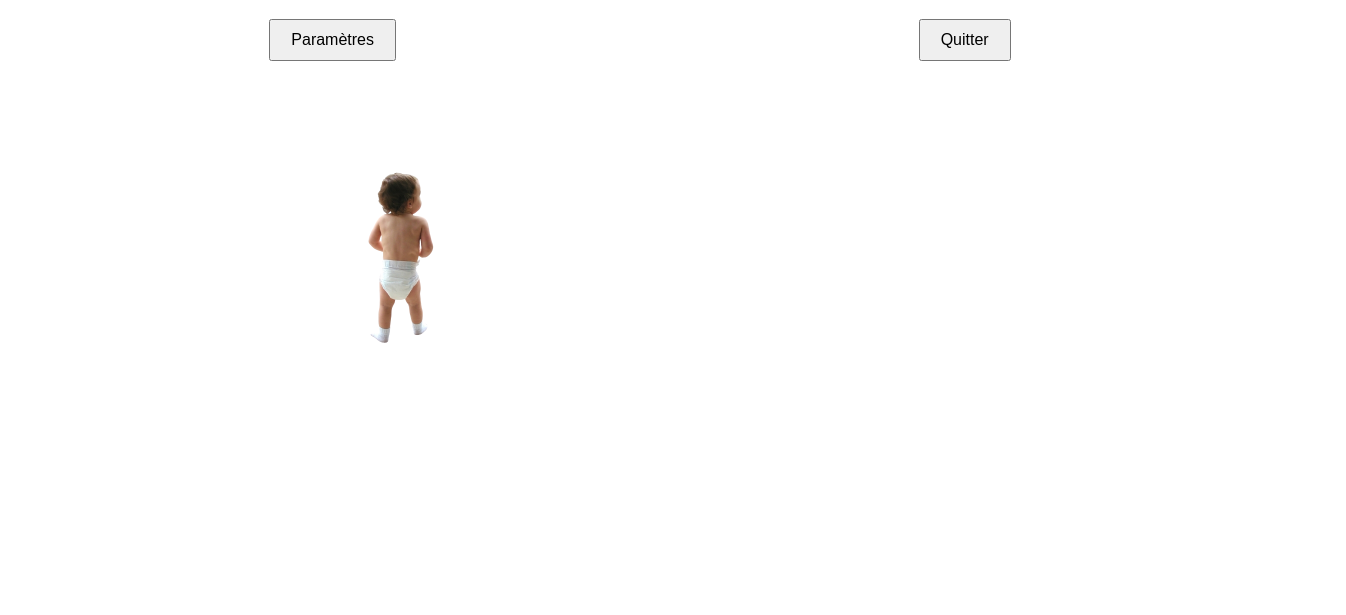
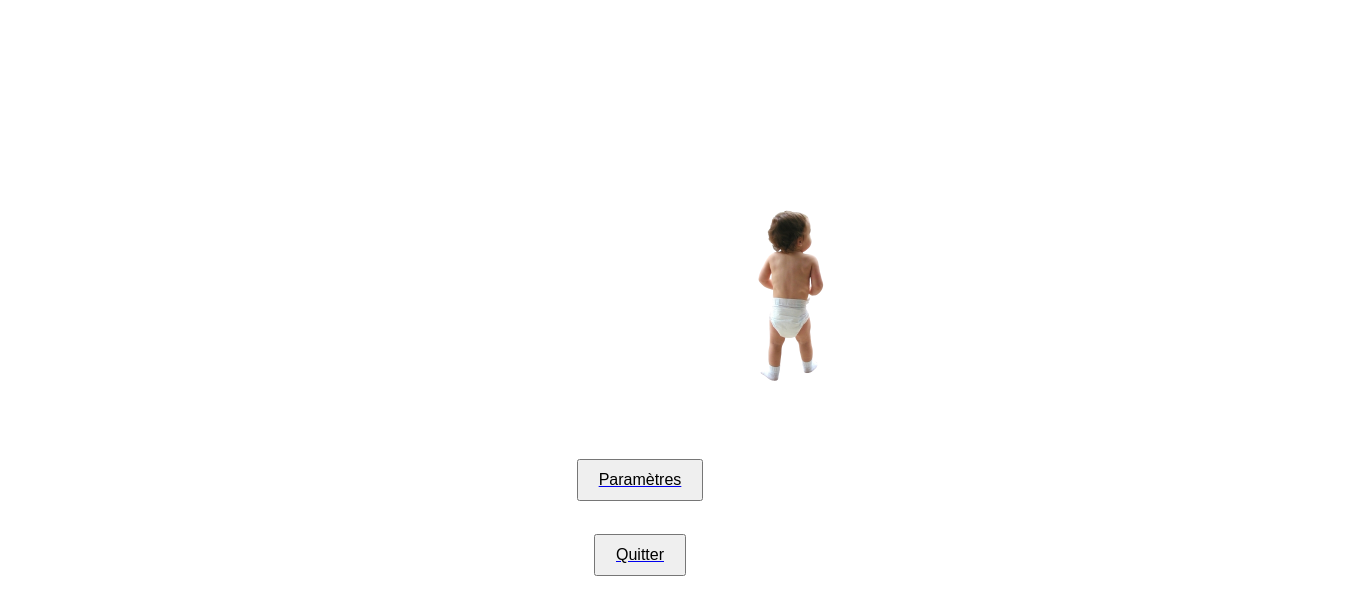
Before and after one commit to Sudocks/JAM_OPEN, a website: page client/index.html in a window 1280 px wide. Shown: the part 61-676 px from the top of the page, 1346 px wide, since content can reach past the window. Drawn offline with Linux system fonts and the light colour scheme.

Commit message:
[+] css + index

```diff
--- /dev/null
+++ b/client/css/index.css
@@ -0,0 +1,21 @@
+.menu {
+    display: flex;
+    flex-direction: column;
+    justify-content: space-around;
+    align-items: center;
+    height: 150px;
+    margin-top: 20px;
+}
+
+.menu button {
+    padding: 10px 20px;
+    font-size: 1em;
+    cursor: pointer;
+}
+
+#bouton-play {
+    position: relative;
+    top: 80px;
+    left: 390px;
+    scale: 0.5;
+}
--- a/client/index.html
+++ b/client/index.html
@@ -2,36 +2,21 @@
 <html>
 <head>
     <title>Jeu Web</title>
-    <style>
-        /* Styles pour le menu */
-        .menu {
-            display: flex;
-            justify-content: space-around;
-            margin-top: 20px;
-        }
-
-        .menu button {
-            padding: 10px 20px;
-            font-size: 1em;
-            cursor: pointer;
-        }
-        #bouton-play {
-            position: relative;
-            scale: 0.5;
-        }
-    </style>
+    <link type="text/css" rel="stylesheet" href="css/index.css"/>
+    <link rel="icon" href="https://imgur.com/KJZfdOa.png" type="image/x-icon">
 </head>
 <body>
     <h1>Bienvenue sur notre jeu web!</h1>
-    <div class="menu">
-        <button onclick="ouvrirParametres()">Paramètres</button>
-        <button onclick="quitter()">Quitter</button>
-    </div>
 
     <div id="bouton-play">
         <a href="game.html">
         <img id="play" src="./img/play.png" alt="Image du bouton play (ERR)">
       </div>
+
+    <div class="menu">
+        <button onclick="ouvrirParametres()">Paramètres</button>
+        <button onclick="quitter()">Quitter</button>
+    </div>
 
     <script>
         function ouvrirParametres() {
```
